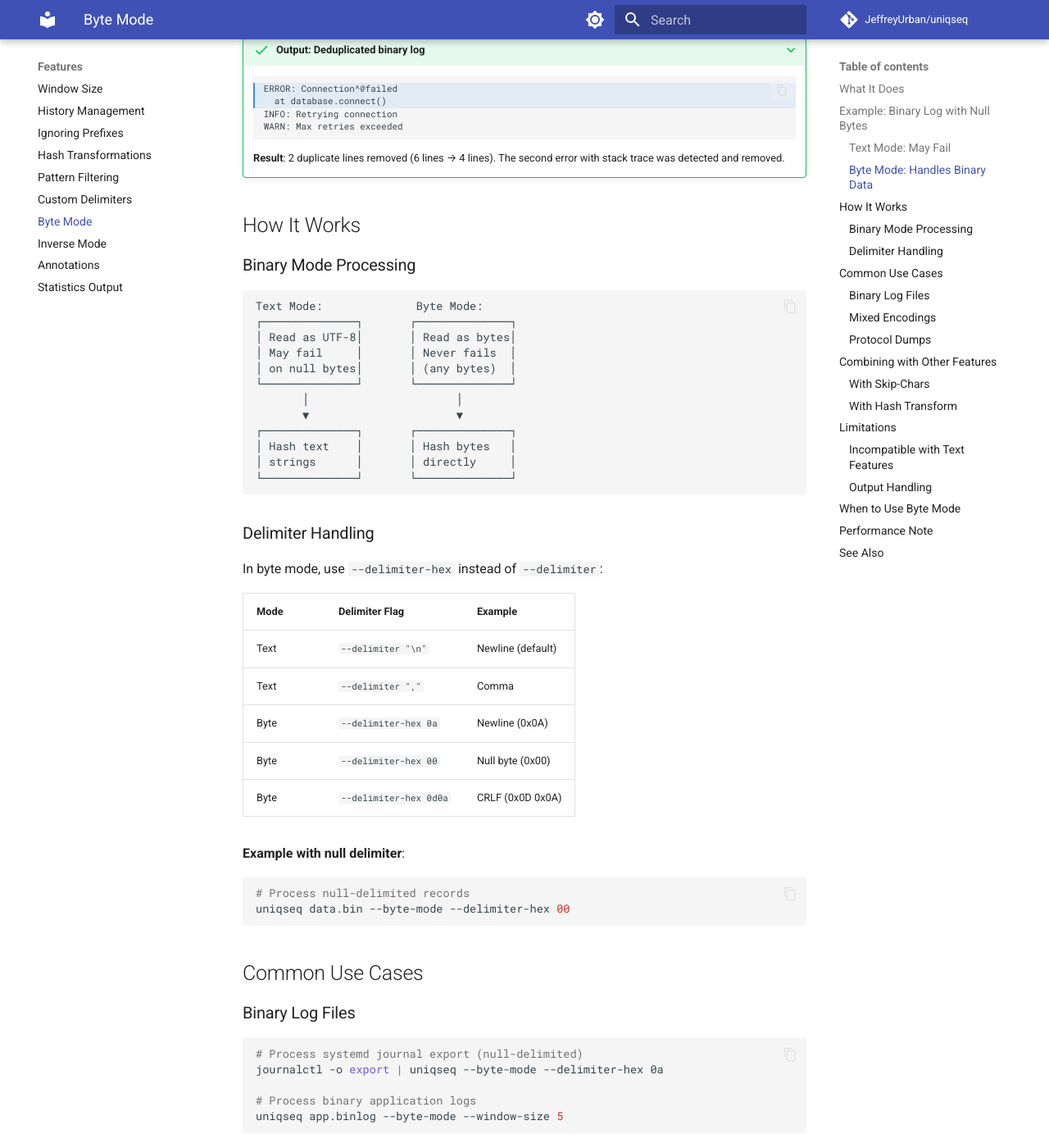
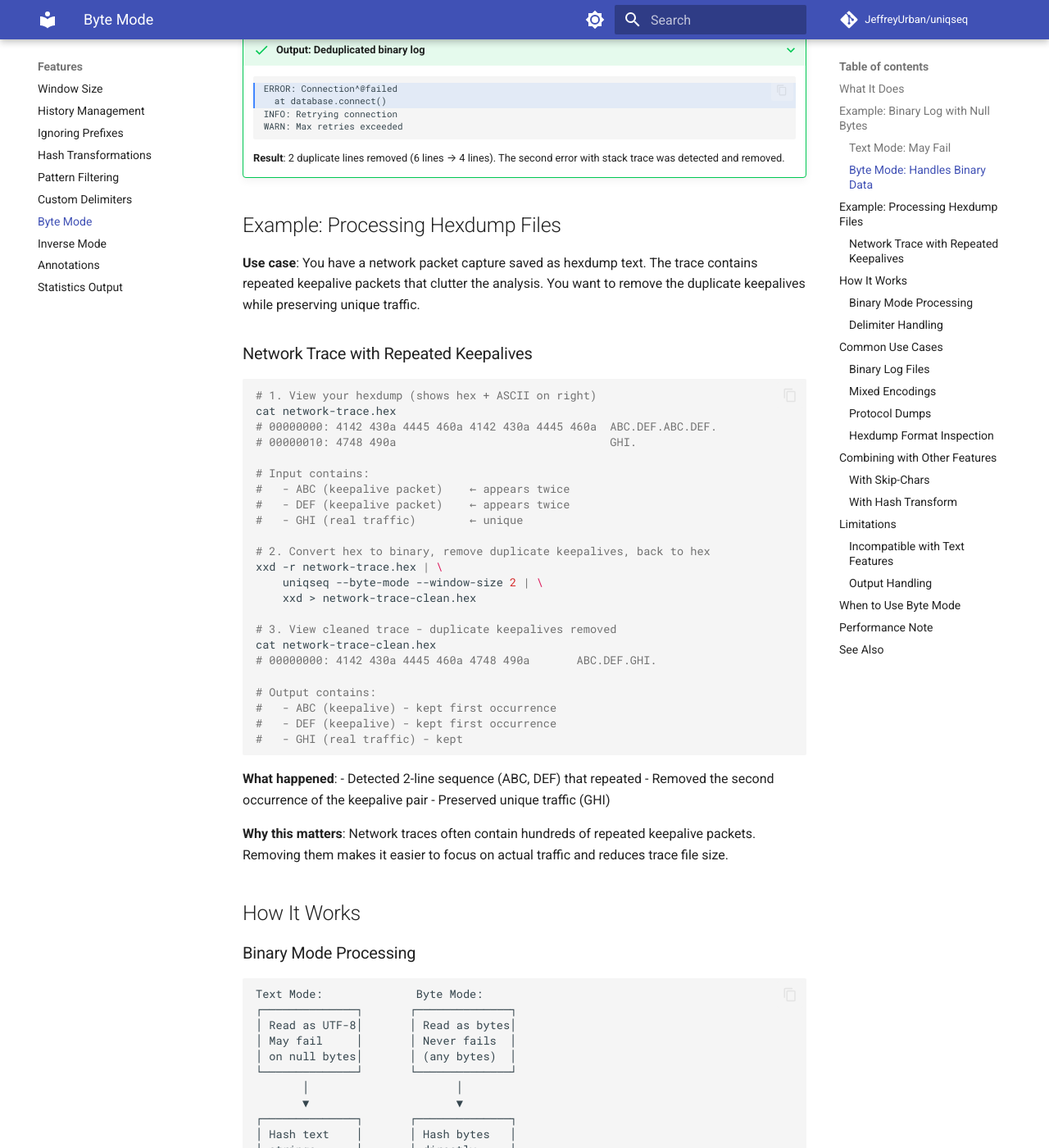
Before and after one commit to JeffreyUrban/uniqseq, an MkDocs documentation site: the page built from docs/features/byte-mode/byte-mode.md, in a window 1280 px wide and 1400 px high, scrolled down 1503 px. Shown: the whole window at 82% size. Built offline with MkDocs 1.6.1 and Material for MkDocs 9.7.7, drawn with Linux system fonts in a browser that asks for light colours; comment, search, counter and statistics services are not loaded; some of the changed text lies outside the part shown.

Commit message:
Improved byte mode docs

````diff
--- a/docs/features/byte-mode/byte-mode.md
+++ b/docs/features/byte-mode/byte-mode.md
@@ -95,6 +95,49 @@
     **Result**: 2 duplicate lines removed (6 lines → 4 lines). The second
     error with stack trace was detected and removed.
 
+## Example: Processing Hexdump Files
+
+**Use case**: You have a network packet capture saved as hexdump text. The
+trace contains repeated keepalive packets that clutter the analysis. You want
+to remove the duplicate keepalives while preserving unique traffic.
+
+### Network Trace with Repeated Keepalives
+
+```bash
+# 1. View your hexdump (shows hex + ASCII on right)
+cat network-trace.hex
+# 00000000: 4142 430a 4445 460a 4142 430a 4445 460a  ABC.DEF.ABC.DEF.
+# 00000010: 4748 490a                                GHI.
+
+# Input contains:
+#   - ABC (keepalive packet)    ← appears twice
+#   - DEF (keepalive packet)    ← appears twice
+#   - GHI (real traffic)        ← unique
+
+# 2. Convert hex to binary, remove duplicate keepalives, back to hex
+xxd -r network-trace.hex | \
+    uniqseq --byte-mode --window-size 2 | \
+    xxd > network-trace-clean.hex
+
+# 3. View cleaned trace - duplicate keepalives removed
+cat network-trace-clean.hex
+# 00000000: 4142 430a 4445 460a 4748 490a       ABC.DEF.GHI.
+
+# Output contains:
+#   - ABC (keepalive) - kept first occurrence
+#   - DEF (keepalive) - kept first occurrence
+#   - GHI (real traffic) - kept
+```
+
+**What happened**:
+- Detected 2-line sequence (ABC, DEF) that repeated
+- Removed the second occurrence of the keepalive pair
+- Preserved unique traffic (GHI)
+
+**Why this matters**: Network traces often contain hundreds of repeated
+keepalive packets. Removing them makes it easier to focus on actual traffic
+and reduces trace file size.
+
 ## How It Works
 
 ### Binary Mode Processing
@@ -163,6 +206,59 @@
 
 # Process hex dumps with null-terminated records
 xxd -r hexdump.txt | uniqseq --byte-mode --delimiter-hex 00
+```
+
+### Hexdump Format Inspection
+
+When working with binary data, hexdump tools help visualize and verify
+deduplication:
+
+```bash
+# View binary data before deduplication
+xxd input.bin | head -20
+
+# Deduplicate and inspect output in hex format
+uniqseq input.bin --byte-mode --window-size 2 > output.bin
+xxd output.bin
+
+# Side-by-side comparison of input vs output
+diff <(xxd input.bin) <(xxd output.bin)
+
+# Convert hex dump back to binary, deduplicate, convert back to hex
+xxd -r dump.hex | uniqseq --byte-mode | xxd > clean.hex
+```
+
+**Example workflow**:
+
+```bash
+# 1. Create binary test data with repeated sequences
+printf '\x41\x42\x43\x0a\x41\x42\x43\x0a\x44\x45\x46\x0a' > test.bin
+
+# 2. View as hexdump
+xxd test.bin
+# Output:
+# 00000000: 4142 430a 4142 430a 4445 460a            ABC.ABC.DEF.
+
+# 3. Deduplicate (remove second ABC sequence)
+uniqseq test.bin --byte-mode --window-size 3 --quiet > clean.bin
+
+# 4. Verify deduplicated output
+xxd clean.bin
+# Output:
+# 00000000: 4142 430a 4445 460a                      ABC.DEF.
+
+# 5. Compare sizes
+ls -lh test.bin clean.bin
+```
+
+**Working with hexdump text format**:
+
+```bash
+# Convert text hexdump to binary, deduplicate, convert back
+cat data.hex | xxd -r -p | uniqseq --byte-mode | xxd -p > clean.hex
+
+# Process hexdump with addresses (canonical format)
+xxd -r dump.txt | uniqseq --byte-mode --window-size 4 | xxd > clean.txt
 ```
 
 ## Combining with Other Features
````
Also changed, not shown: docs/about/design-decisions.md (+0 -13 lines), 4 other files.
